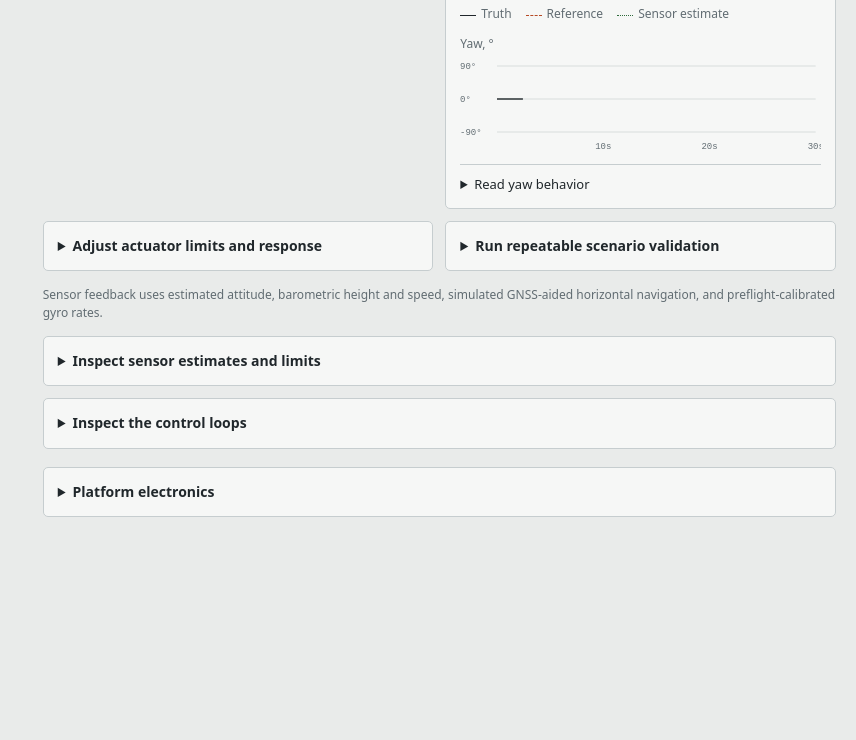
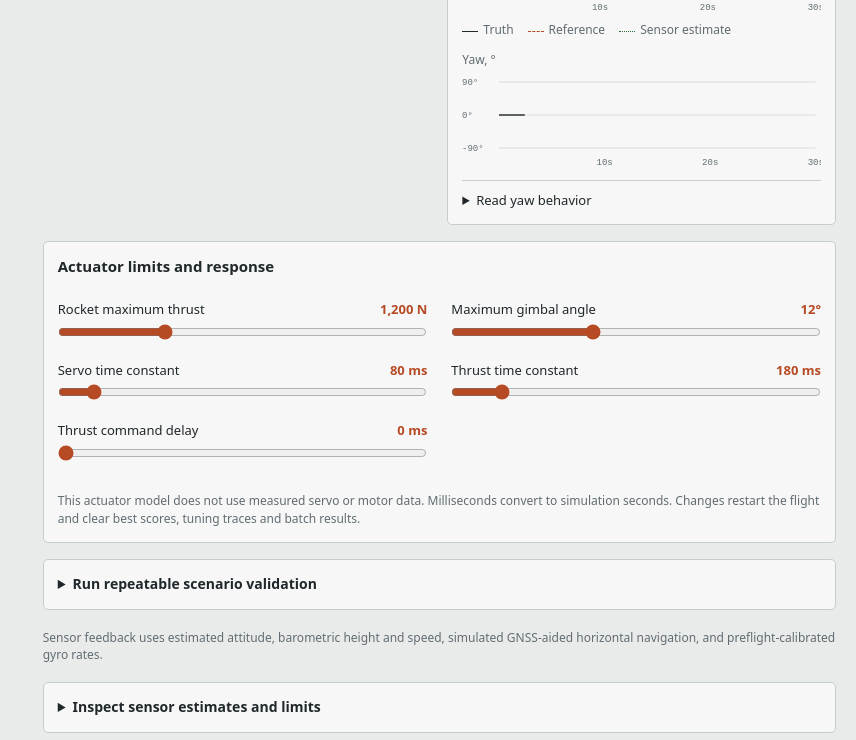
Before and after one commit to dugadnaman/TVC, a plain HTML site: page index.html in a window 1280 px wide. Shown: the part 1266-2006 px from the top of the page, without its empty margins (424-1280 px from the left). Before the commit the page ends 1807 px from the top, so only its background shows below. Drawn offline with Linux system fonts and the light colour scheme; animation ran at ten frames a second.

Commit message:
Show actuator settings in a full-width panel

```diff
--- a/index.html
+++ b/index.html
@@ -121,8 +121,8 @@
     </section>
     </div>
 
-    <details class="box actuator-box">
-      <summary>Adjust actuator limits and response</summary>
+    <section class="box actuator-box">
+      <h2>Actuator limits and response</h2>
       <div class="slider-row" id="rocket-thrust-row"><label for="maxThrust">Rocket maximum thrust</label><output id="maxThrust-output" for="maxThrust">1,200 N</output><input id="maxThrust" type="range" min="100" max="4000" step="25" value="1200"></div>
       <div class="slider-row" id="mono-thrust-row" hidden><label for="monoMaxThrust">Propeller maximum thrust</label><output id="monoMaxThrust-output" for="monoMaxThrust">45 N</output><input id="monoMaxThrust" type="range" min="5" max="200" step="1" value="45"></div>
       <div class="slider-row"><label for="gimbalLimitDeg">Maximum gimbal angle</label><output id="gimbalLimitDeg-output" for="gimbalLimitDeg">12°</output><input id="gimbalLimitDeg" type="range" min="1" max="30" step="1" value="12"></div>
@@ -130,7 +130,7 @@
       <div class="slider-row"><label for="throttleLag">Thrust time constant</label><output id="throttleLag-output" for="throttleLag">180 ms</output><input id="throttleLag" type="range" min="0" max="1500" step="10" value="180"></div>
       <div class="slider-row"><label for="thrustDelay">Thrust command delay</label><output id="thrustDelay-output" for="thrustDelay">0 ms</output><input id="thrustDelay" type="range" min="0" max="1000" step="10" value="0"></div>
       <p class="small">This actuator model does not use measured servo or motor data. Milliseconds convert to simulation seconds. Changes restart the flight and clear best scores, tuning traces and batch results.</p>
-    </details>
+    </section>
 
     <details class="box batch-box">
       <summary>Run repeatable scenario validation</summary>
--- a/simulator.css
+++ b/simulator.css
@@ -43,12 +43,14 @@ body { margin: 0; font-size: 14px; line-height: 1.45; }
 .readouts div { font-size: 12px; line-height: 1.35; color: var(--muted); overflow-wrap: normal; }
 .readouts b { display: block; color: var(--ink); font-size: clamp(19px, 1.7vw, 25px); line-height: 1.15; font-weight: 600; margin-bottom: 3px; }
 .caption { font-size: 12px; color: var(--muted); margin: 12px 0 0; flex-shrink: 0; }
-.panel { display: grid; gap: 12px; min-width: 0; align-items: start; grid-template-columns: repeat(2, minmax(0, 1fr)); grid-template-areas: "head head" "buttons buttons" "export export" "scores scores" "pid scenario" "close charts" "actuators batch" "feedback feedback" "sensors sensors" "diagram diagram" "platform platform"; }
+.panel { display: grid; gap: 16px; min-width: 0; align-items: start; grid-template-columns: repeat(2, minmax(0, 1fr)); grid-template-areas: "head head" "buttons buttons" "export export" "scores scores" "pid scenario" "close charts" "actuators actuators" "batch batch" "feedback feedback" "sensors sensors" "diagram diagram" "platform platform"; }
 .panel header { grid-area: head; } .controls { grid-area: buttons; } .scores { grid-area: scores; }
 .pid-box { grid-area: pid; }
 .close-box { grid-area: close; } .chart-box { grid-area: charts; }
 .scenario-box { grid-area: scenario; } .diagram-box { grid-area: diagram; }
 .actuator-box { grid-area: actuators; } .batch-box { grid-area: batch; } .sensor-box { grid-area: sensors; }
+.actuator-box { display: grid; grid-template-columns: repeat(2, minmax(0, 1fr)); gap: 8px 24px; }
+.actuator-box > h2, .actuator-box > p { grid-column: 1 / -1; }
 .control-stack, .scenario-stack { display: contents; }
 .feedback-status { grid-area: feedback; margin: 0; padding: 3px 0; font-size: 12px; color: var(--muted); }
 .feedback-status strong { font-weight: 500; }
@@ -143,9 +145,12 @@ noscript { display: block; padding: 20px; }
   .scene { min-height: 140px; }
 }
 @media (min-width: 581px) {
-  .panel { grid-template-areas: "head head" "buttons buttons" "export export" "scores scores" "primary secondary" "actuators batch" "feedback feedback" "sensors sensors" "diagram diagram" "platform platform"; }
+  .panel { grid-template-areas: "head head" "buttons buttons" "export export" "scores scores" "primary secondary" "actuators actuators" "batch batch" "feedback feedback" "sensors sensors" "diagram diagram" "platform platform"; }
   .control-stack, .scenario-stack { display: grid; gap: 12px; min-width: 0; align-self: start; }
   .control-stack { grid-area: primary; }
   .scenario-stack { grid-area: secondary; }
   .control-stack > .box, .scenario-stack > .box { grid-area: auto; }
 }
+@media (max-width: 580px) {
+  .actuator-box { grid-template-columns: 1fr; }
+}
```
